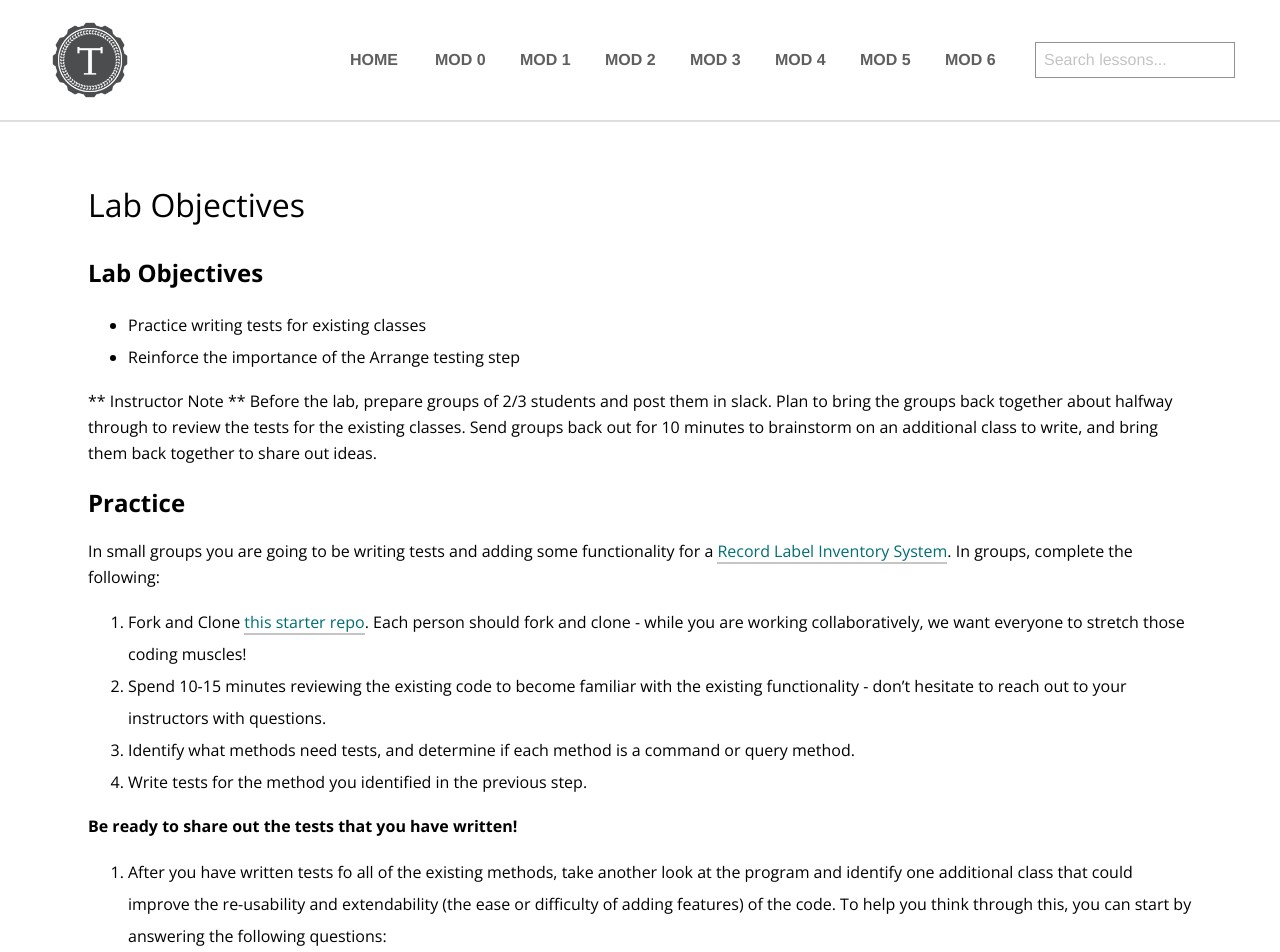
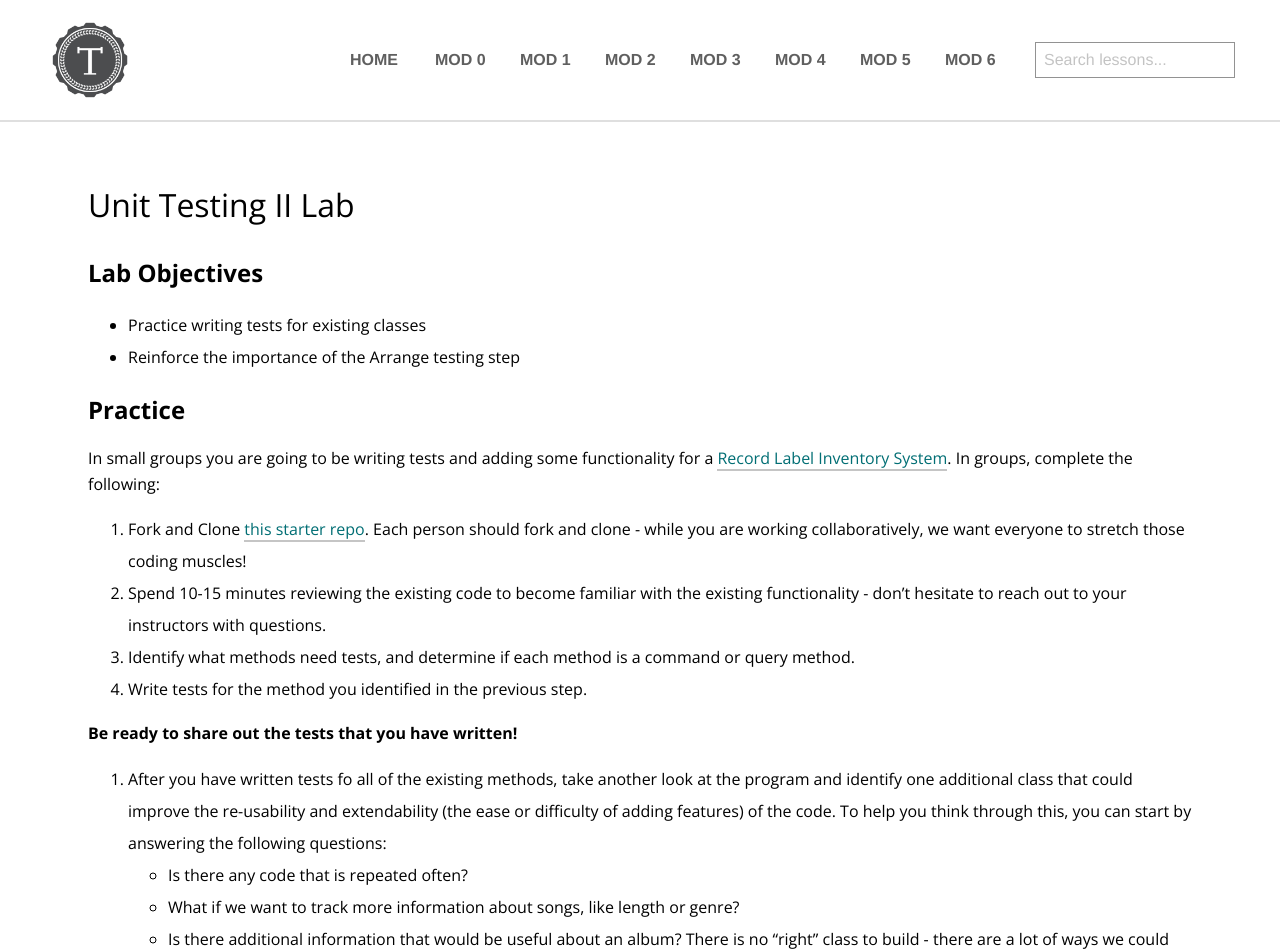
Before and after one commit to turingschool/launch-curriculum, a Jekyll site: the page built from module1/labs/Week5/UnitTestingII.md, in a window 1280 px wide. Shown: the top 952 px of the page. Built offline with Jekyll 4.4.1, drawn with Linux system fonts in a browser that asks for light colours; nearby versions of some CDN libraries; our own code applies the rules of GitHub Pages for plain Markdown files; comment, search, counter and statistics services are not loaded.

Commit message:
Week 5 Lab Usability

```diff
--- a/module1/labs/Week5/UnitTestingII.md
+++ b/module1/labs/Week5/UnitTestingII.md
@@ -1,8 +1,15 @@
+---
+layout: page
+title:  Unit Testing II Lab
+---
+
 ## Lab Objectives
 * Practice writing tests for existing classes
 * Reinforce the importance of the Arrange testing step
 
-** Instructor Note **  Before the lab, prepare groups of 2/3 students and post them in slack.  Plan to bring the groups back together about halfway through to review the tests for the existing classes.  Send groups back out for 10 minutes to brainstorm on an additional class to write, and bring them back together to share out ideas.
+<aside class="instructor-notes">
+  <p><strong>Instructor Note</strong><br>Before the lab, prepare groups of 2/3 students and post them in slack.  Plan to bring the groups back together about halfway through to review the tests for the existing classes.  Send groups back out for 10 minutes to brainstorm on an additional class to write, and bring them back together to share out ideas.</p>
+</aside>
 
 ## Practice
 
```
Also changed, not shown: module1/labs/Week5/Refactoring.md (+8 -1 lines).
